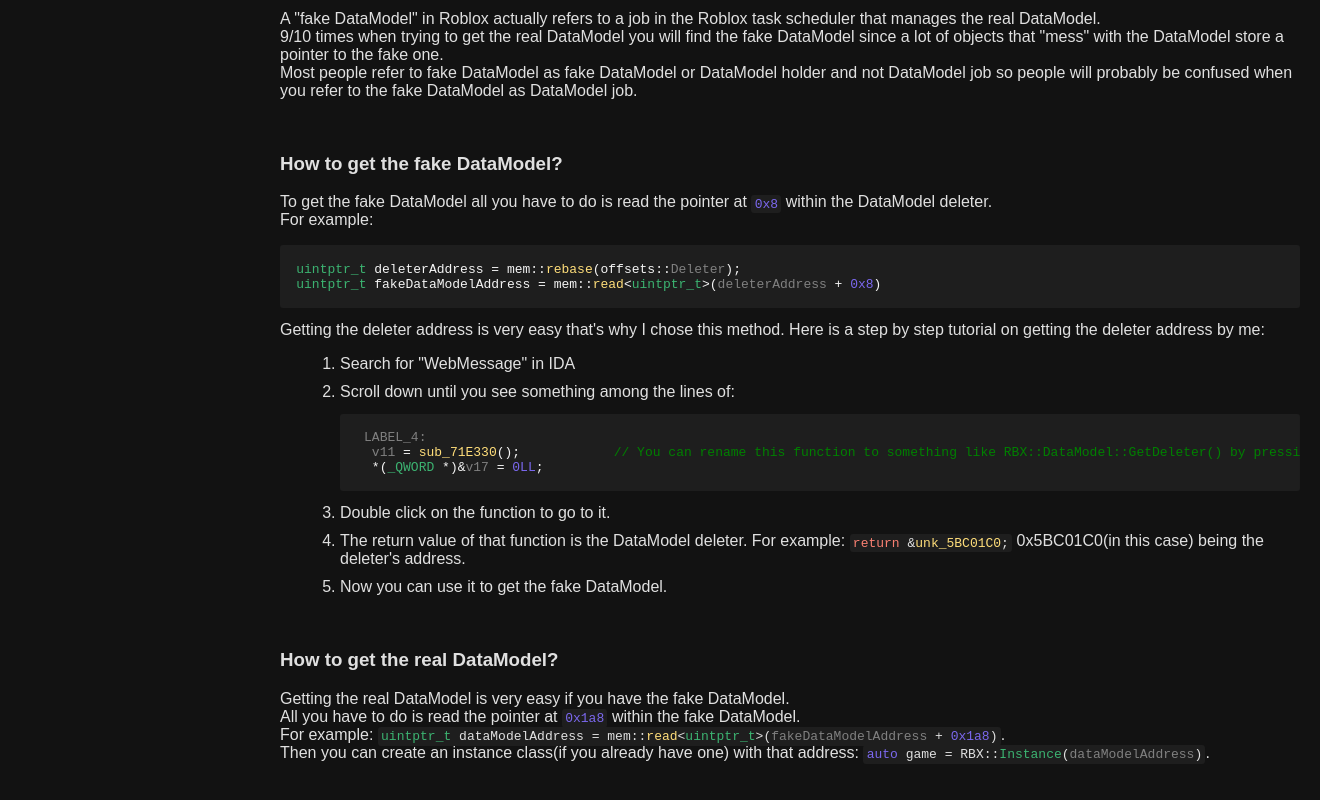
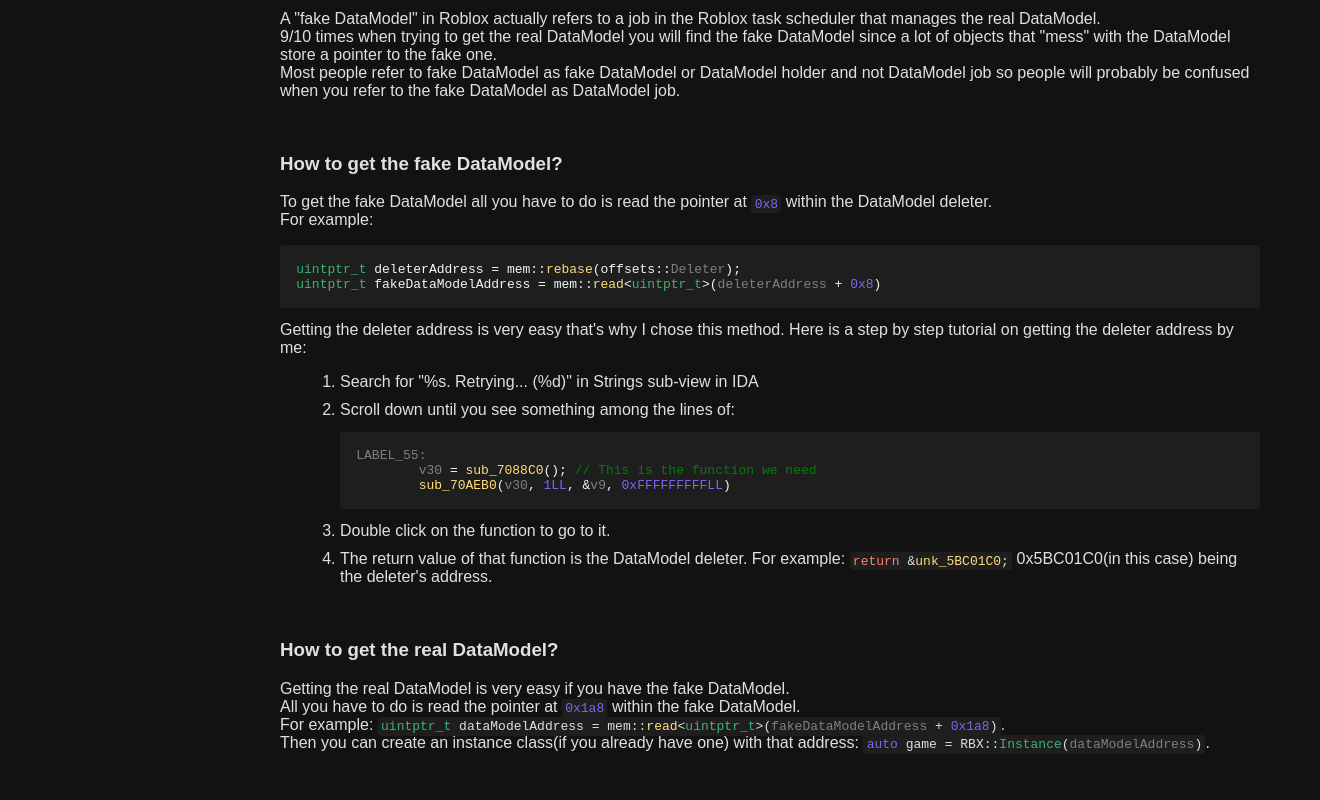
Before and after one commit to The-Open-Roblox-Project/The-Open-Roblox-Project.github.io, a plain HTML site: page basics.html in a window 1280 px wide. Shown: the part 863-1663 px from the top of the page, 1320 px wide, since content can reach past the window. Drawn offline with Linux system fonts and the light colour scheme.

Commit message:
Fixed DataModel deleter tutorial because WebMessage is a xmmword now

```diff
--- a/basics.html
+++ b/basics.html
@@ -72,13 +72,12 @@
 			Getting the deleter address is very easy that's why I chose this method.
 			Here is a step by step tutorial on getting the deleter address by me:
 			<ol>
-				<li>Search for "WebMessage" in IDA</li>
-				<li>Scroll down until you see something among the lines of: <pre> <span style="color: gray;">LABEL_4:</span>
-  <span style="color: gray;">v11</span> = <span style="color: rgb(255, 222, 122)">sub_71E330</span>();            <span style="color: green;">// You can rename this function to something like RBX::DataModel::GetDeleter() by pressing N on it.</span>
-  *(<span style="color: mediumseagreen;">_QWORD</span> *)&<span style="color: gray;">v17</span> = <span style="color: mediumslateblue;">0LL</span>;</pre></li>
+				<li>Search for "%s. Retrying... (%d)" in Strings sub-view in IDA</li>
+				<li>Scroll down until you see something among the lines of: <pre><span style="color: gray;">LABEL_55:</span>
+	<span style="color: gray;">v30</span> = <span style="color: rgb(255, 222, 122)">sub_7088C0</span>(); <span style="color: green">// This is the function we need</span>
+	<span style="color: rgb(255, 222, 122)">sub_70AEB0</span>(<span style="color: gray;">v30</span>, <span style="color: mediumslateblue;">1LL</span>, &<span style="color: gray">v9</span>, <span style="color: mediumslateblue;">0xFFFFFFFFFLL</span>)</pre>
 				<li>Double click on the function to go to it.</li>
 				<li>The return value of that function is the DataModel deleter. For example: <samp><span style="color: salmon">return</span> &<span style="color: rgb(255, 222, 122)">unk_5BC01C0</span>;</samp> 0x5BC01C0(in this case) being the deleter's address.</li>
-				<li>Now you can use it to get the fake DataModel.</li>
 			</ol>
 		</p>
 		<br>
```
